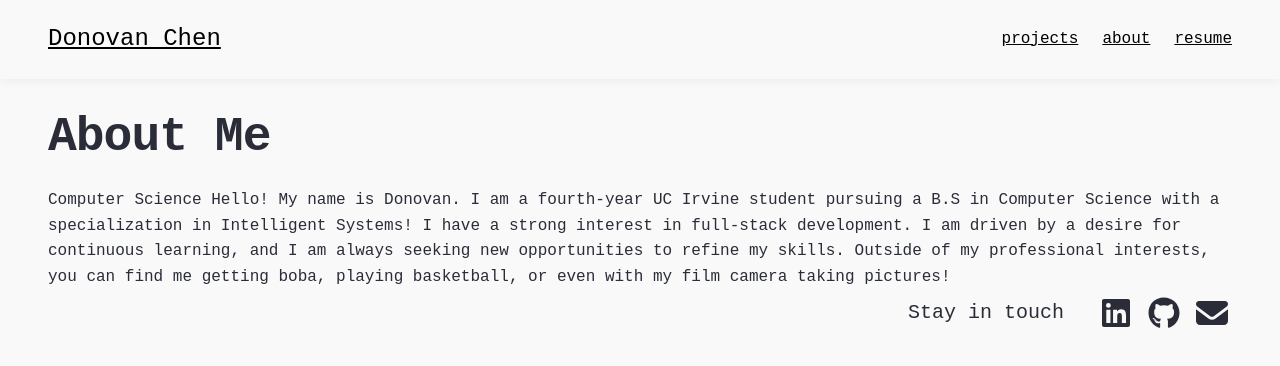
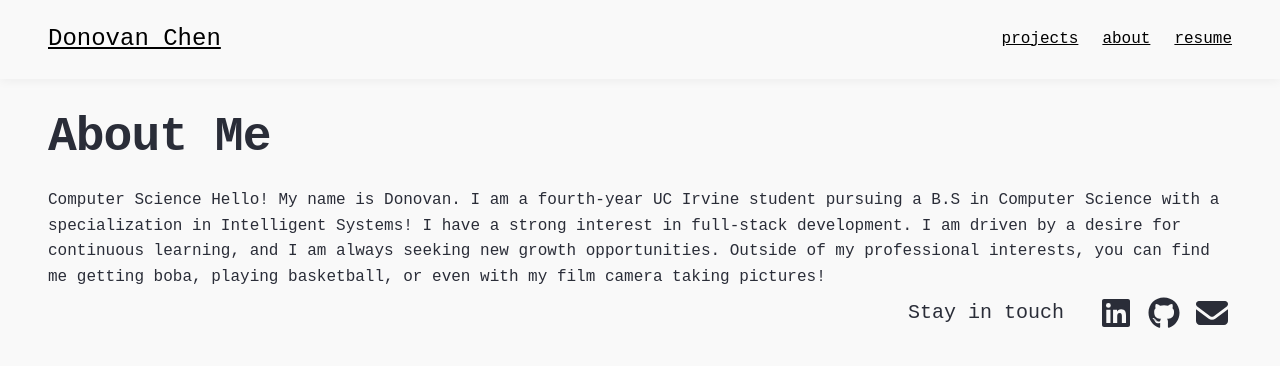
Before and after one commit to DonChenn/portfolio, a React (Vite) app: page /about in a window 1280 px wide. Shown: the top 366 px of the page. Built offline with nearby package versions, Linux system fonts and the light colour scheme.

Commit message:
about me update

```diff
--- a/src/pages/About.tsx
+++ b/src/pages/About.tsx
@@ -7,7 +7,7 @@ function About() {
         student pursuing a B.S in Computer Science with a specialization in
         Intelligent Systems! I have a strong interest in full-stack development.
         I am driven by a desire for continuous learning, and I am always seeking
-        new opportunities to refine my skills. Outside of my professional
+        new growth opportunities. Outside of my professional
         interests, you can find me getting boba, playing basketball, or even
         with my film camera taking pictures!
       </p>
```
